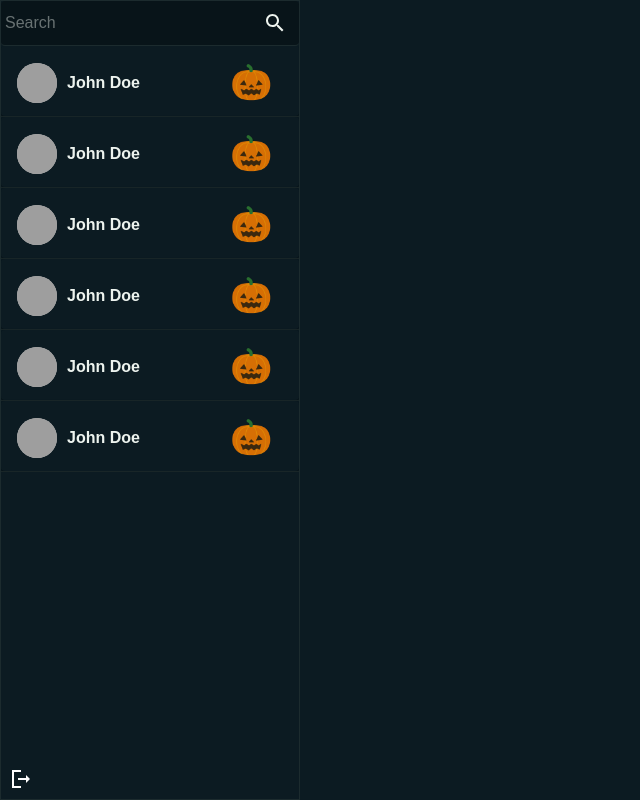
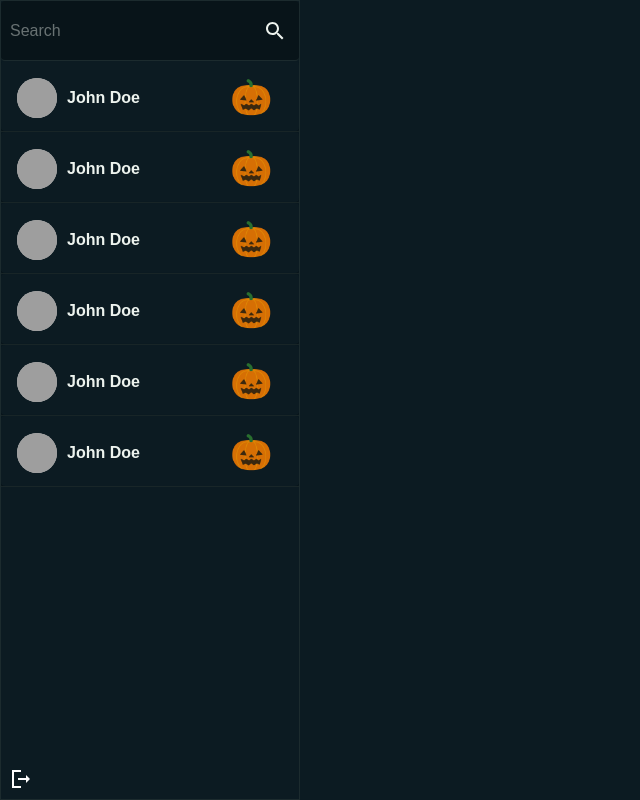
Before and after one commit to CrazySamuray/socket-chat-app, a React (Vite) app in the folder frontend/: page / in a window 1280 px wide. Shown: the whole page, without its empty margins (0-640 px from the left). Built offline with nearby package versions, Linux system fonts and the light colour scheme; grey boxes are pictures that could not be loaded.

Commit message:
change height of searchInput

```diff
--- a/frontend/src/components/sidebar/SearchInput.jsx
+++ b/frontend/src/components/sidebar/SearchInput.jsx
@@ -32,6 +32,7 @@ const SearchInput = () => {
         backgroundColor: "#081419",
         borderBottom: "1px solid #1c2b2e",
         color: "#edf3ee",
+        height: "60px",
       }}
       component="form"
       onSubmit={handleSubmit}
@@ -44,7 +45,7 @@ const SearchInput = () => {
         onChange={(e) => setSearch(e.target.value)}
         fullWidth
         inputProps={{
-          style: { color: "#edf3ee" },
+          style: { color: "#edf3ee", padding: 5, alignContent: "center" },
           placeholderTextColor: "#edf3ee",
         }}
       />
```
